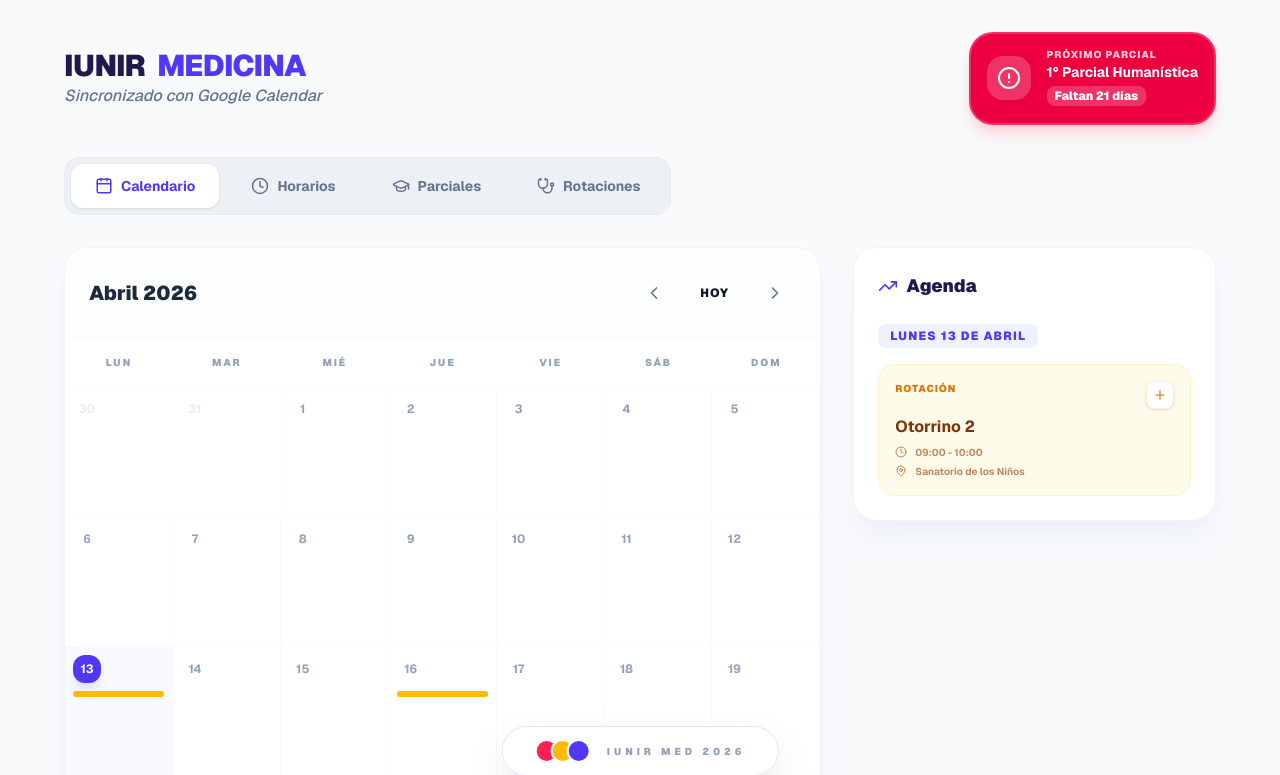
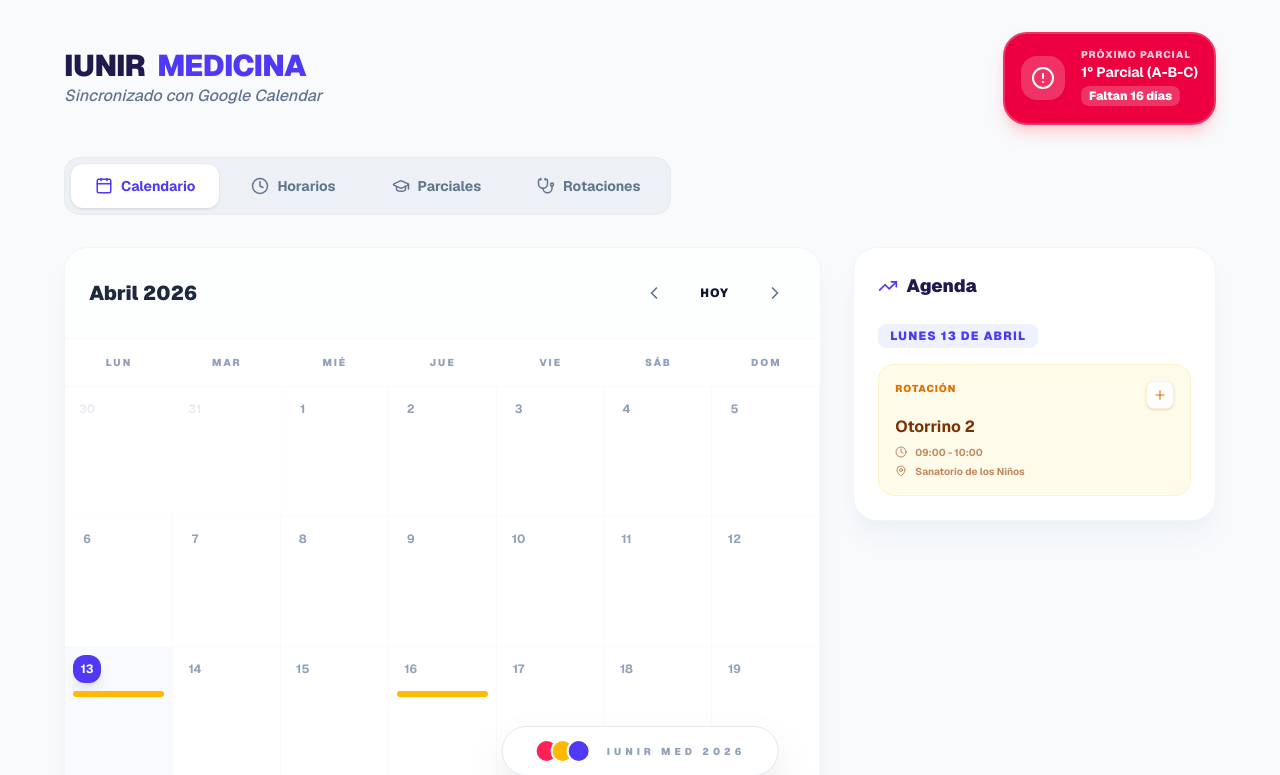
Before and after one commit to icardibcmoanda-star/calendariofacultad, a Next.js app: page / in a window 1280 px wide. Shown: the top 775 px of the page. Built offline with nearby package versions, Linux system fonts and the light colour scheme.

Commit message:
Fix and complete all exam dates for 2026

```diff
--- a/src/app/page.tsx
+++ b/src/app/page.tsx
@@ -89,22 +89,61 @@ const ROTATIONS = [
 ];
 
 const EXAMS = [
-  { date: new Date(2026, 4, 13), name: '1° Parcial Reumatología', subject: 'Medicina Interna II' },
-  { date: new Date(2026, 4, 19), name: '2° Parcial Hematología', subject: 'Medicina Interna II' },
-  { date: new Date(2026, 4, 8), name: '1° Parcial Clínica Quirúrgica', subject: 'Clínica Quirúrgica II' },
-  { date: new Date(2026, 4, 15), name: '1° Parcial Cibernética', subject: 'Cibernética V' },
-  { date: new Date(2026, 4, 21), name: '1° Parcial PH V', subject: 'PH V' },
-  { date: new Date(2026, 4, 26), name: '1° Parcial Tocoginecología', subject: 'Tocoginecología' },
-  { date: new Date(2026, 4, 29), name: '1° Parcial Inglés V', subject: 'Inglés V' },
-  { date: new Date(2026, 4, 4), name: '1° Parcial Humanística', subject: 'Humanística V' },
-  { date: new Date(2026, 5, 2), name: '1° Parcial Pediatría', subject: 'Pediatría y Neonatología' },
-  { date: new Date(2026, 5, 5), name: '1° Parcial Cirugía Básica', subject: 'Cirugía Básica V' },
-  { date: new Date(2026, 5, 10), name: '1° Parcial Diagnóstico Imágenes', subject: 'Diagnóstico por Imágenes V' },
-  { date: new Date(2026, 5, 12), name: '2° Parcial Cibernética', subject: 'Cibernética V' },
-  { date: new Date(2026, 5, 16), name: '1° Parcial Italiano V', subject: 'Italiano V' },
-  { date: new Date(2026, 5, 18), name: '2° Parcial PH V', subject: 'PH V' },
-  { date: new Date(2026, 5, 22), name: '2° Parcial Humanística', subject: 'Humanística V' },
-  { date: new Date(2026, 5, 26), name: '2° Parcial Clínica Quirúrgica', subject: 'Clínica Quirúrgica II' },
+  // Medicina Interna II
+  { date: new Date(2026, 4, 13), name: '1° Parcial (Reumatología)', subject: 'Medicina Interna II' },
+  { date: new Date(2026, 4, 19), name: '2° Parcial (Hematología)', subject: 'Medicina Interna II' },
+  { date: new Date(2026, 6, 30), name: '3° Parcial (Toxicología)', subject: 'Medicina Interna II' },
+  { date: new Date(2026, 7, 12), name: '4° Parcial (Med. Familiar)', subject: 'Medicina Interna II' },
+  { date: new Date(2026, 9, 8), name: '5° Parcial (Med. Crítica)', subject: 'Medicina Interna II' },
+
+  // Clínica Quirúrgica II
+  { date: new Date(2026, 4, 8), name: '1° Parcial', subject: 'Clínica Quirúrgica II' },
+  { date: new Date(2026, 5, 26), name: '2° Parcial', subject: 'Clínica Quirúrgica II' },
+  { date: new Date(2026, 8, 11), name: '3° Parcial', subject: 'Clínica Quirúrgica II' },
+  { date: new Date(2026, 10, 6), name: '4° Parcial', subject: 'Clínica Quirúrgica II' },
+
+  // PH V
+  { date: new Date(2026, 4, 21), name: '1° Parcial', subject: 'PH V' },
+  { date: new Date(2026, 5, 18), name: '2° Parcial', subject: 'PH V' },
+
+  // Praxis Médica y Legal
+  { date: new Date(2026, 8, 15), name: '1° Parcial', subject: 'Praxis Médica y Legal' },
+  { date: new Date(2026, 10, 10), name: '2° Parcial', subject: 'Praxis Médica y Legal' },
+
+  // Cibernética V
+  { date: new Date(2026, 4, 15), name: '1° Parcial', subject: 'Cibernética V' },
+  { date: new Date(2026, 5, 12), name: '2° Parcial', subject: 'Cibernética V' },
+
+  // Cirugía Básica V
+  { date: new Date(2026, 5, 5), name: '1° Parcial', subject: 'Cirugía Básica V' },
+  { date: new Date(2026, 9, 23), name: '2° Parcial', subject: 'Cirugía Básica V' },
+
+  // Inglés V
+  { date: new Date(2026, 3, 29), name: '1° Parcial (A-B-C)', subject: 'Inglés V' },
+  { date: new Date(2026, 7, 5), name: '2° Parcial (A-B-C)', subject: 'Inglés V' },
+  { date: new Date(2026, 9, 28), name: '3° Parcial (A-B-C)', subject: 'Inglés V' },
+
+  // Italiano V
+  { date: new Date(2026, 5, 16), name: '1° Parcial (A-B)', subject: 'Italiano V' },
+  { date: new Date(2026, 9, 27), name: '2° Parcial (A-B)', subject: 'Italiano V' },
+
+  // Tocoginecología
+  { date: new Date(2026, 4, 26), name: '1° Parcial', subject: 'Tocoginecología' },
+  { date: new Date(2026, 6, 2), name: '2° Parcial', subject: 'Tocoginecología' },
+  { date: new Date(2026, 8, 29), name: '3° Parcial', subject: 'Tocoginecología' },
+
+  // Pediatría y Neonatología
+  { date: new Date(2026, 5, 2), name: '1° Parcial', subject: 'Pediatría y Neonatología' },
+  { date: new Date(2026, 8, 9), name: '2° Parcial', subject: 'Pediatría y Neonatología' },
+  { date: new Date(2026, 10, 3), name: '3° Parcial', subject: 'Pediatría y Neonatología' },
+
+  // Humanística V
+  { date: new Date(2026, 4, 4), name: '1° Parcial', subject: 'Humanística V' },
+  { date: new Date(2026, 5, 22), name: '2° Parcial', subject: 'Humanística V' },
+
+  // Diagnóstico por Imágenes V
+  { date: new Date(2026, 5, 10), name: '1° Parcial', subject: 'Diagnóstico por Imágenes V' },
+  { date: new Date(2026, 9, 21), name: '2° Parcial', subject: 'Diagnóstico por Imágenes V' },
 ];
 
 // Ayudante para generar links de Google Calendar
@@ -112,7 +151,7 @@ const getGoogleCalendarLink = (event: any) => {
   const base = "https://calendar.google.com/calendar/render?action=TEMPLATE";
   const startStr = format(event.date, "yyyyMMdd");
   const endStr = format(addHours(event.date, 1), "yyyyMMdd");
-  const text = encodeURIComponent(event.name);
+  const text = encodeURIComponent(`${event.subject ? event.subject + ': ' : ''}${event.name}`);
   const details = encodeURIComponent(`${event.subject || ''} ${event.docent || ''} ${event.place || ''}`.trim());
   const location = encodeURIComponent(event.place || "IUNIR");
   return `${base}&text=${text}&dates=${startStr}/${endStr}&details=${details}&location=${location}`;
```
